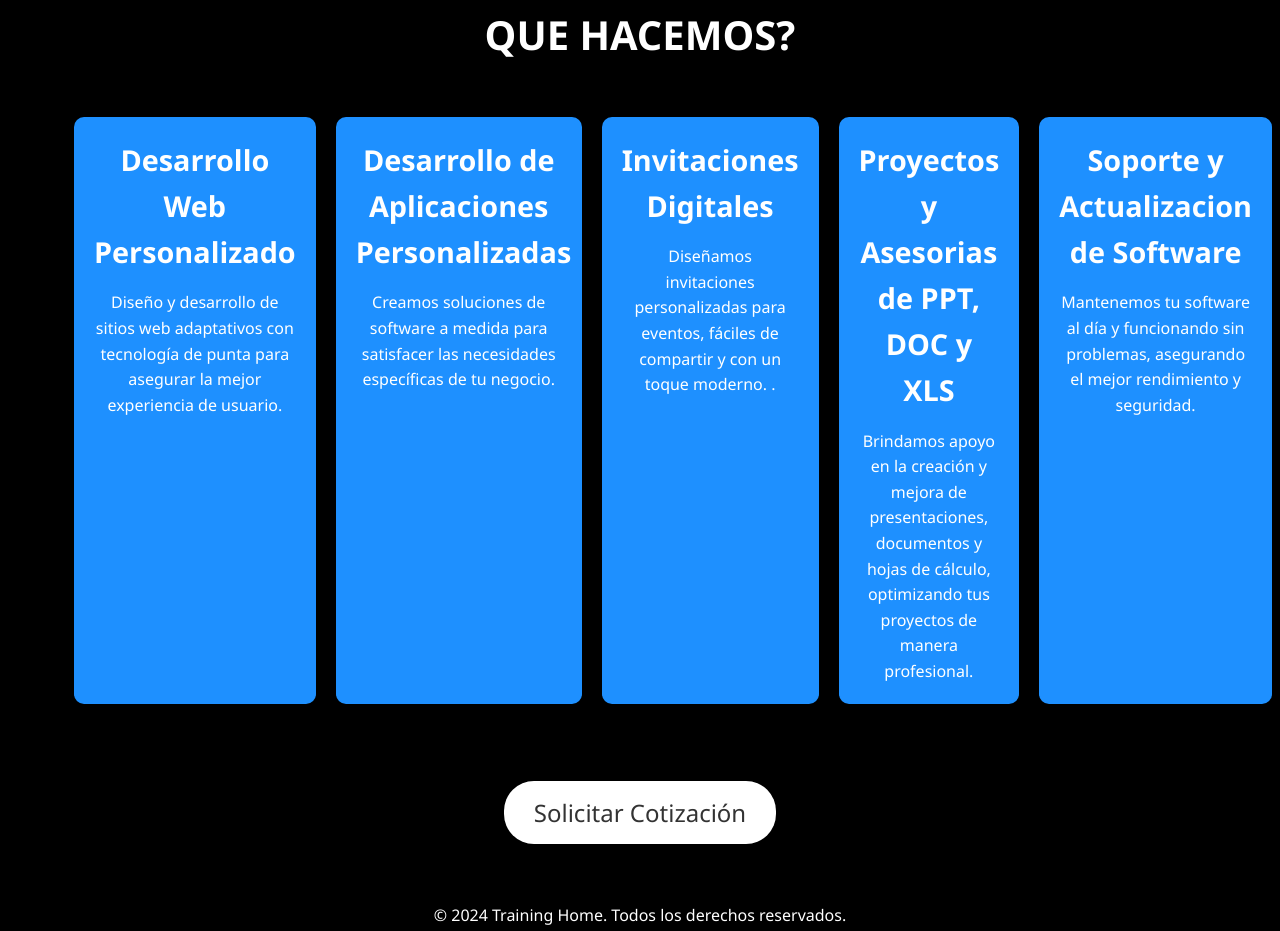
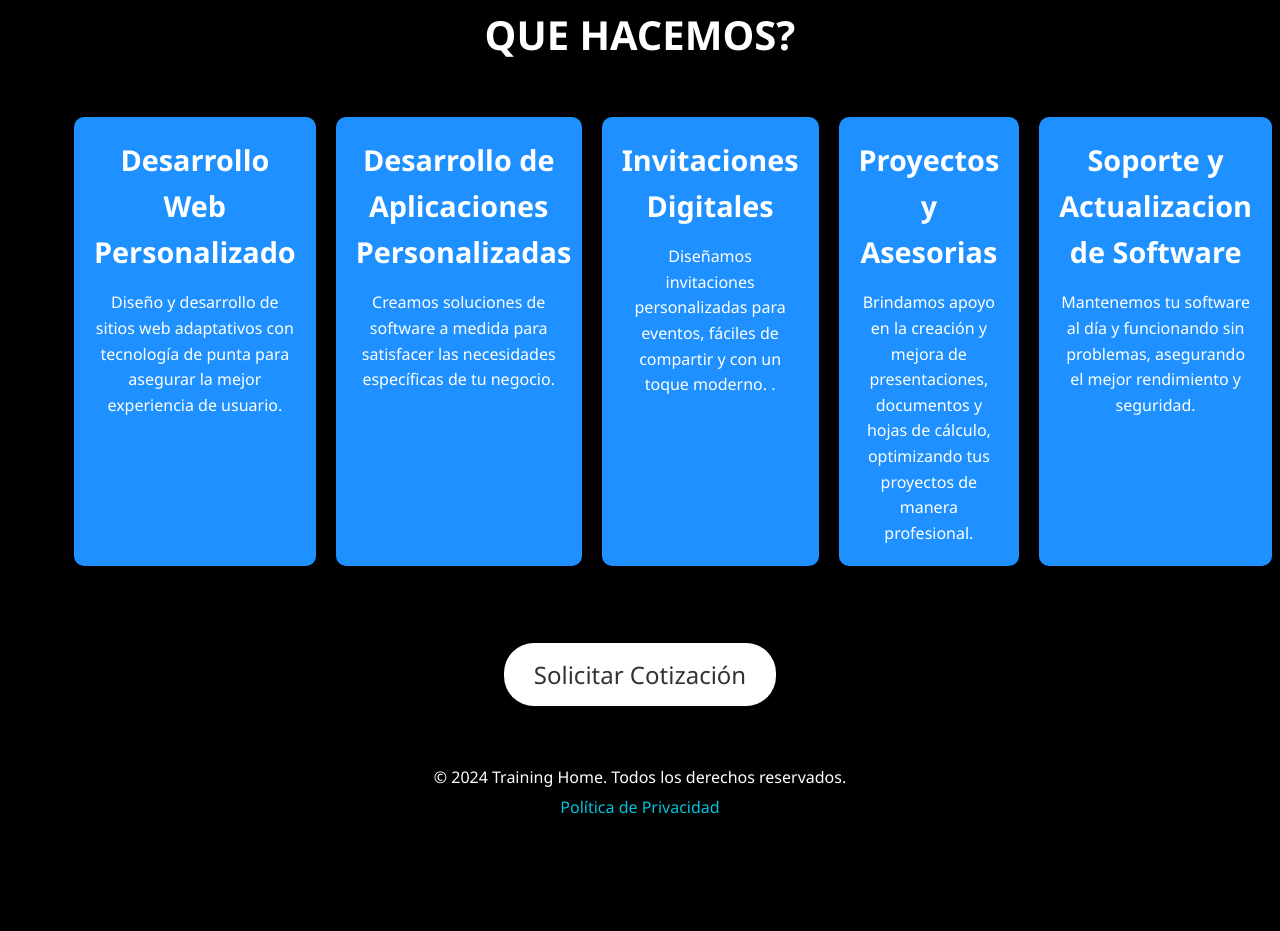
Before and after one commit to TRAININGHOME/traininghome.github.io, a plain HTML site: page index.html in a window 1280 px wide. Shown: the part 1083-2014 px from the top of the page. After the commit the page ends 1929 px from the top, so only its background shows below. Drawn offline with Linux system fonts and the light colour scheme.

Commit message:
CASI FINAL

```diff
--- a/index.html
+++ b/index.html
@@ -3,7 +3,7 @@
 <head>
     <meta charset="UTF-8">
     <meta name="viewport" content="width=device-width, initial-scale=1.0">
-    <title>TRAINING HOMEEE</title>
+    <title>TRAINING HOME</title>
     <link rel="stylesheet" href="styles.css">
 </head>
 <body>
@@ -68,7 +68,7 @@
                         .</p>
                 </div>
                 <div class="service">
-                    <h3>Proyectos y Asesorias de PPT, DOC y XLS</h3>
+                    <h3>Proyectos y Asesorias</h3>
                     <p>Brindamos apoyo en la creación y mejora de presentaciones, documentos y hojas de cálculo, optimizando tus proyectos de manera profesional.
 
                     </p>
--- a/styles.css
+++ b/styles.css
@@ -341,7 +341,7 @@ footer a:hover {
             transform: translateX(0);
         }
         100% {
-            transform: translateX(-500%); /* Ajustar la animación del carrusel para pantallas pequeñas */
+            transform: translateX(-200%); /* Ajustar la animación del carrusel para pantallas pequeñas */
         }
     }
 }
```
